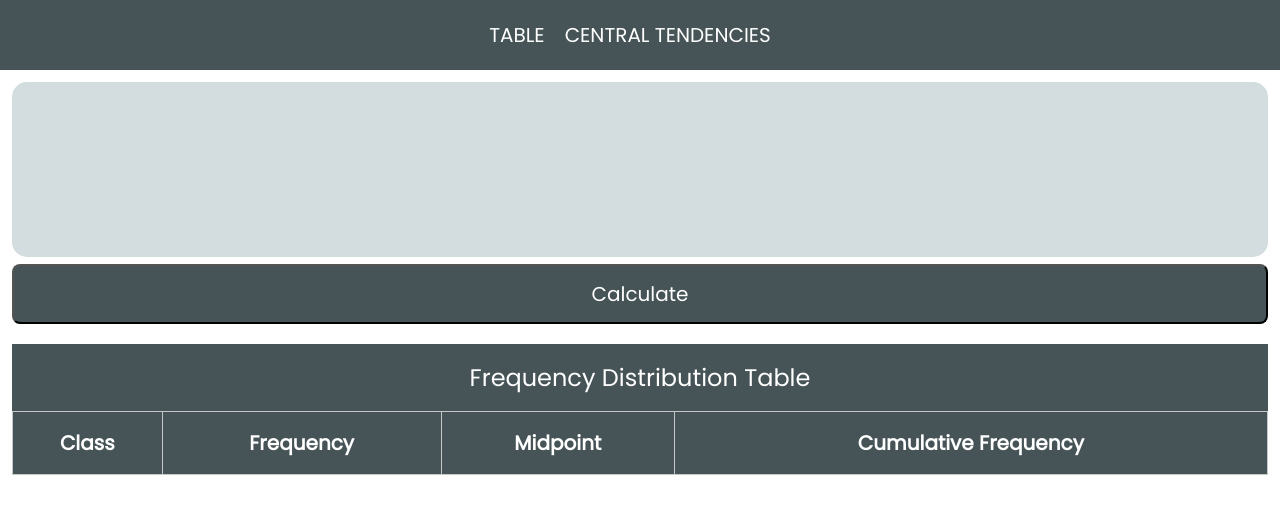
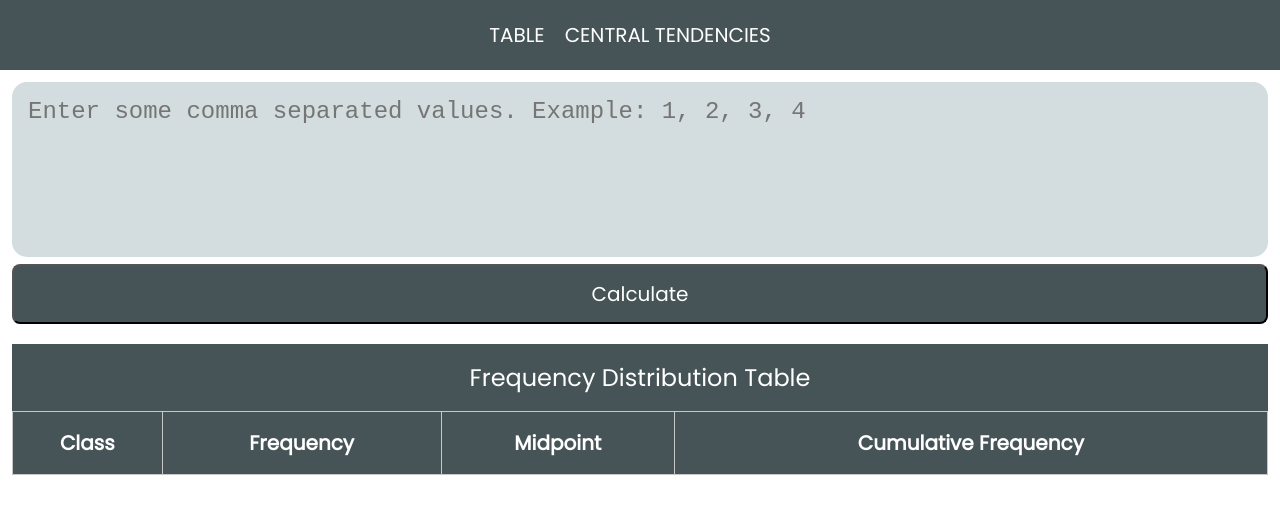
Before and after one commit to nabil1440/stats-automation, a React (Create React App) app: page / in a window 1280 px wide. Shown: the top 514 px of the page. Built offline with nearby package versions, Linux system fonts and the light colour scheme; the HTML template or start-up script is replaced by a standard one.

Commit message:
Added placeholder

```diff
--- a/src/components/Form.js
+++ b/src/components/Form.js
@@ -42,6 +42,7 @@ const Form = () => {
           className='search-input'
           value={text}
           onChange={e => setText(e.target.value)}
+          placeholder='Enter some comma separated values. Example: 1, 2, 3, 4'
         ></textarea>
         <button type='submit' className='submit-btn'>
           Calculate
```
